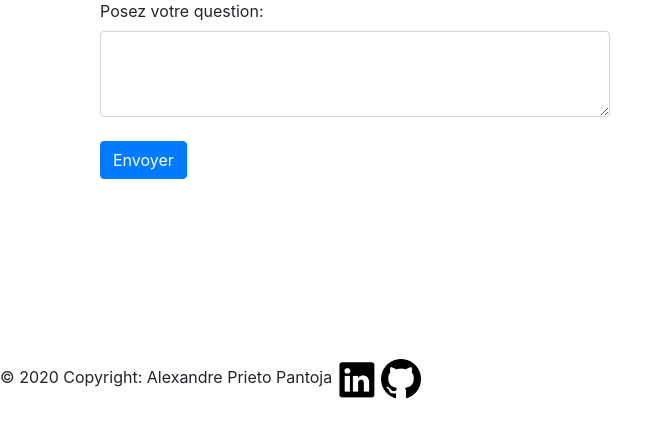
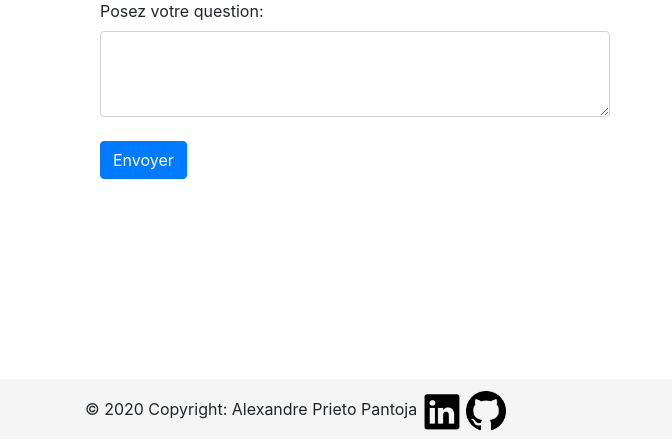
Before and after one commit to ppalex/projet_7_grandpy_bot, a Flask app: page / in a window 1280 px wide. Shown: the part 502-946 px from the top of the page, without its empty margins (0-672 px from the left). Before the commit the page ends 901 px from the top, so only its background shows below. Run offline with Flask 2, Linux system fonts and the light colour scheme; a map, chart or similar area stays blank; some libraries are stand-ins or nearby versions.

Commit message:
modify page

```diff
--- a/flaskr/static/style.css
+++ b/flaskr/static/style.css
@@ -1,3 +1,19 @@
+@media (min-width: 768px) {
+  .container {
+    width: 750px;
+  }
+}
+@media (min-width: 992px) {
+  .container {
+    width: 970px;
+  }
+}
+@media (min-width: 1200px) {
+  .container {
+    width: 1170px;
+  }
+}
+
 html {
     position: relative;
     min-height: 100%;
@@ -12,11 +28,22 @@ html {
     padding: 20px;
   }
 
+  .col-lg-6 {
+    padding-bottom: 20px;
+  }
+
   .navbar_title {
     color: white;
     font-size: x-large;
     font-family: cursive;
     text-align: center;
+  }
+
+  .container {
+    padding-right: 15px;
+    padding-left: 15px;
+    margin-right: auto;
+    margin-left: auto;
   }
 
 
@@ -72,6 +99,9 @@ html {
   .map_container {
     width: 500px;
     height: 340px;
+    position: relative;
+    padding-bottom:20px;
+    padding-left: 20px;
   }
 
 
--- a/flaskr/templates/base.html
+++ b/flaskr/templates/base.html
@@ -11,8 +11,7 @@
 </head>
 
 <body>
-  <header class="row">
-    <div class="col-lg-12">
+  <header>
     <nav class="navbar navbar-expand-sm bg-primary navbar-dark">
       <!-- Brand/logo -->
       <a class="navbar-brand" href="">
@@ -22,8 +21,6 @@
         Un problème sans solution est un problème mal posé
       </span>
     </nav>
-    </div>
-
   </header>
 
   {% block main %}
@@ -34,8 +31,8 @@
 </body>
 
 <!-- Footer -->
-<footer class="row">
-  <div class="col-lg-12">
+<footer class="footer">
+  <div class="container">
     © 2020 Copyright: Alexandre Prieto Pantoja
     <a class="link-ic" href="https://www.linkedin.com/in/alexandre-prieto-pantoja-735404b6/">
       <img src="../static/images/linkedin.png" alt="" style="width:40px;">
--- a/flaskr/templates/index.html
+++ b/flaskr/templates/index.html
@@ -10,7 +10,7 @@
 <section>
     <div class="container">
         <div class="row">
-            <div class="col-6">
+            <div class="col-lg-6">
                 <div class="container">
                     <form method="post" action="" id="form-question">
                         <div class="div-question">
@@ -22,10 +22,13 @@
                     </form>
                 </div>
             </div>
-            <div class="col-6">
-                <div class="map_container" id="map">
+                <div class="col-lg-6">
+                    <div class="container-fluid"></div>
+                    <div class="map_container" id="map">
+                    </div>
                 </div>
             </div>
+
         </div>
     </div>
 </section>
```
Lines whose indentation alone changed are shown as unchanged.
